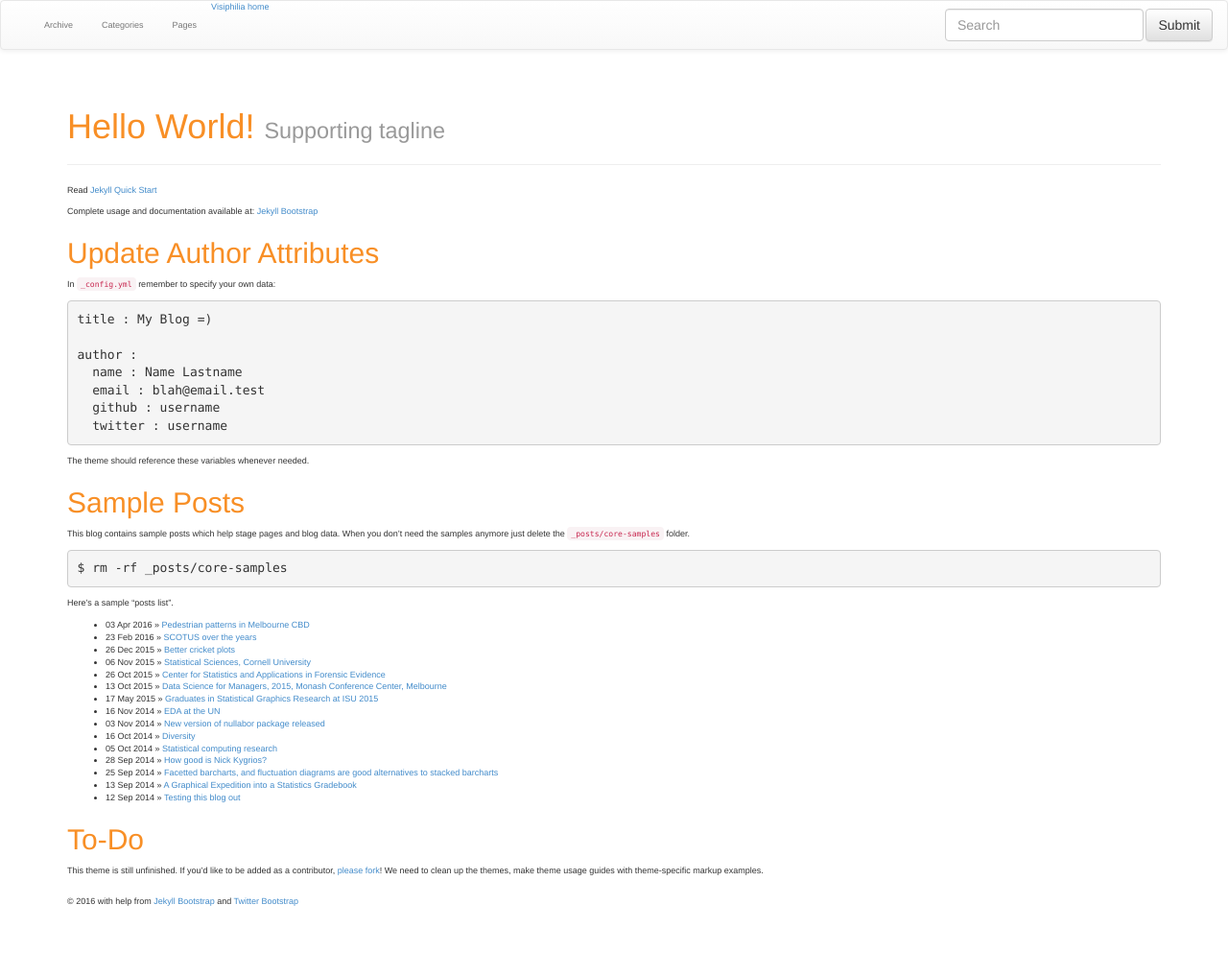
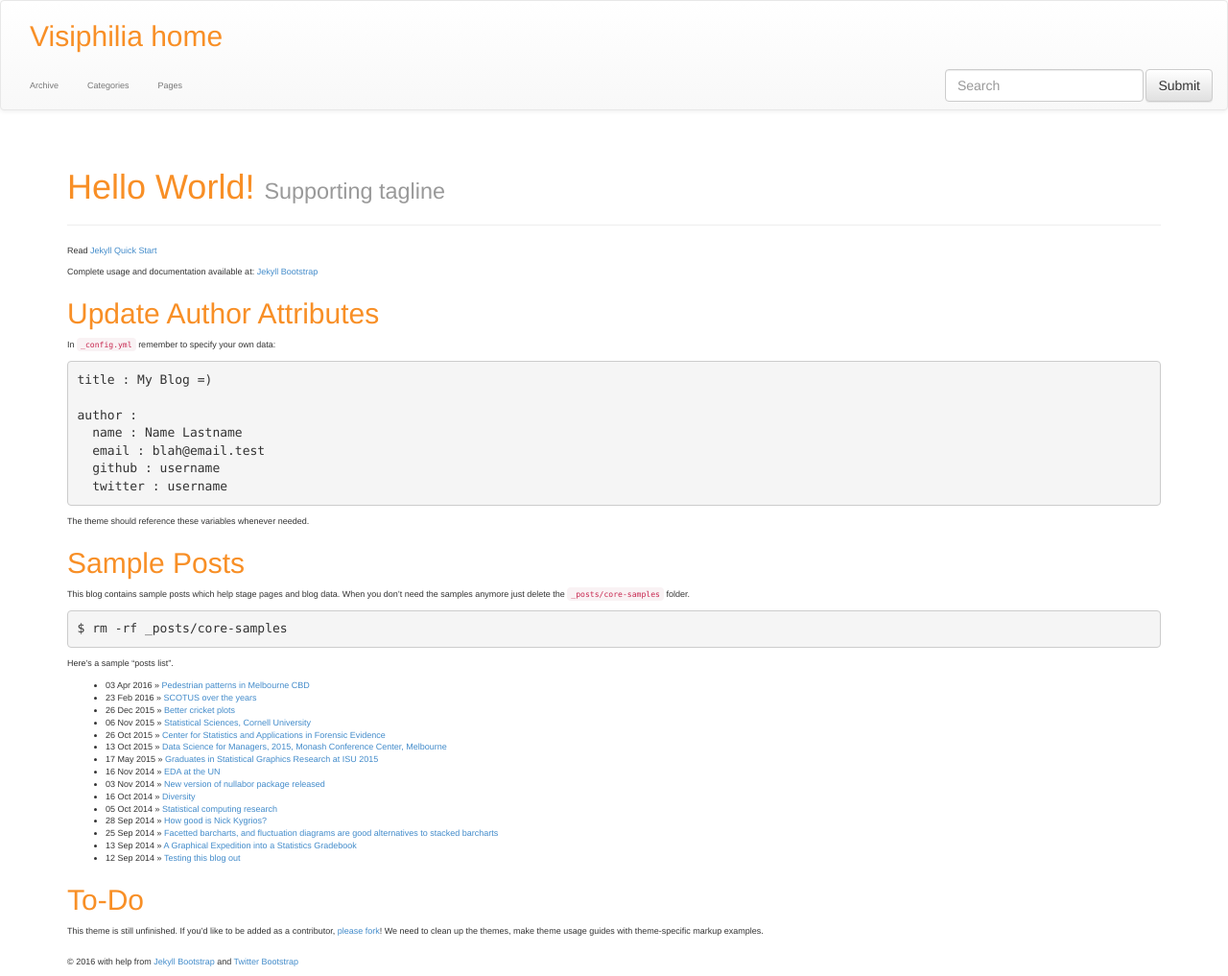
Before and after one commit to visiphilia/visiphilia.github.io, a Jekyll site: the page built from do-not-use-index.md, in a window 1280 px wide. Shown: the whole page at 96% size. Built offline with Jekyll 4.4.1, drawn with Linux system fonts in a browser that asks for light colours; nearby versions of some CDN libraries; before the commit the page ends 954 px from its top, so only the background shows below that.

```diff
--- a/_includes/themes/bootstrap-3/default.html
+++ b/_includes/themes/bootstrap-3/default.html
@@ -59,8 +59,8 @@
 
         <!-- Collect the nav links, forms, and other content for toggling -->
         <div class="collapse navbar-collapse" id="jb-navbar-collapse">
+	  <a href="/index.html"> <h2> Visiphilia home </h2> </a>
           <ul class="nav navbar-nav">
-	    <a href="/index.html"> Visiphilia home </a>
 	    {% assign pages_list = site.pages %}
             {% assign group = 'navigation' %}
             {% include JB/pages_list %}
```
